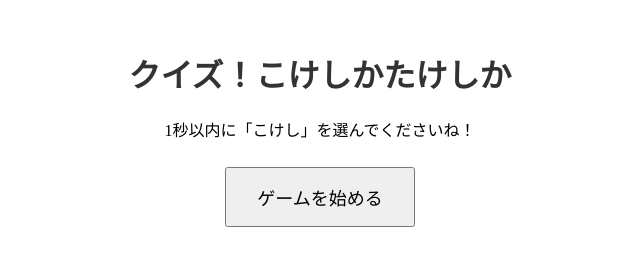
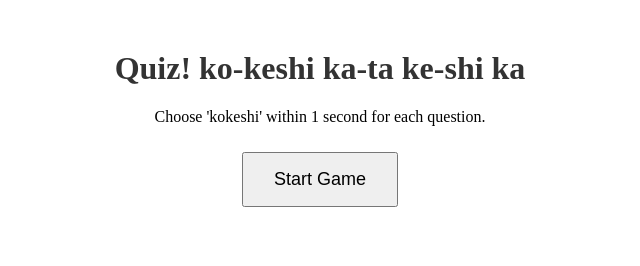
Before and after one commit to waraigoe/koke-shikata-kashika-quiz, a plain HTML site: page index.html in a window 1280 px wide. Shown: the whole page, without its empty margins (320-960 px from the left). Drawn offline with Linux system fonts and the light colour scheme.

Commit message:
Update index.html

```diff
--- a/index.html
+++ b/index.html
@@ -1,6 +1,6 @@
 <html>
 <head>
-    <title>クイズ！こけしかたけしか</title>
+    <title>Quiz! ko-keshi ka-ta ke-shi ka</title>
     <style>
         #start-screen, #game-screen { text-align: center; margin-top: 50px; }
         button { padding: 15px 30px; font-size: 18px; margin: 10px; }
@@ -9,9 +9,9 @@
 </head>
 <body>
     <div id="start-screen">
-        <h1>クイズ！こけしかたけしか</h1>
-        <p>1秒以内に「こけし」を選んでくださいね！</p>
-        <button id="start-button">ゲームを始める</button>
+        <h1>Quiz! ko-keshi ka-ta ke-shi ka</h1>
+        <p>Choose 'kokeshi' within 1 second for each question.</p>
+        <button id="start-button">Start Game</button>
     </div>
     <div id="game-screen" style="display: none;">
         <h2 id="question-text"></h2>
@@ -19,7 +19,7 @@
     </div>
     <audio id="bgm" loop>
         <source src="bgm.mp3" type="audio/mpeg">
-        音楽が再生できません。ブラウザをチェックしてください。
+        Music cannot be played. Please check your browser.
     </audio>
     <script src="game.js"></script>
 </body>
```
